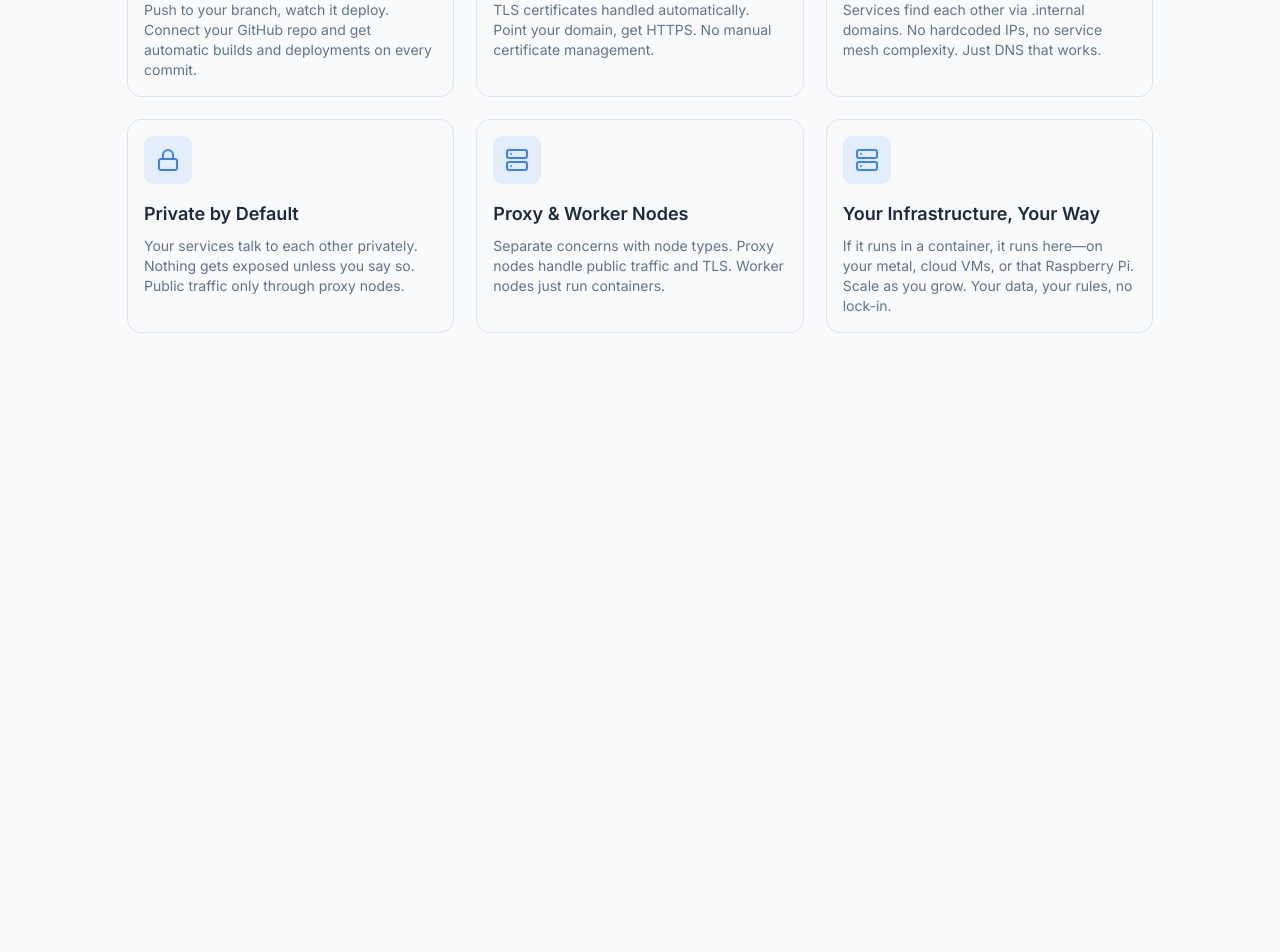
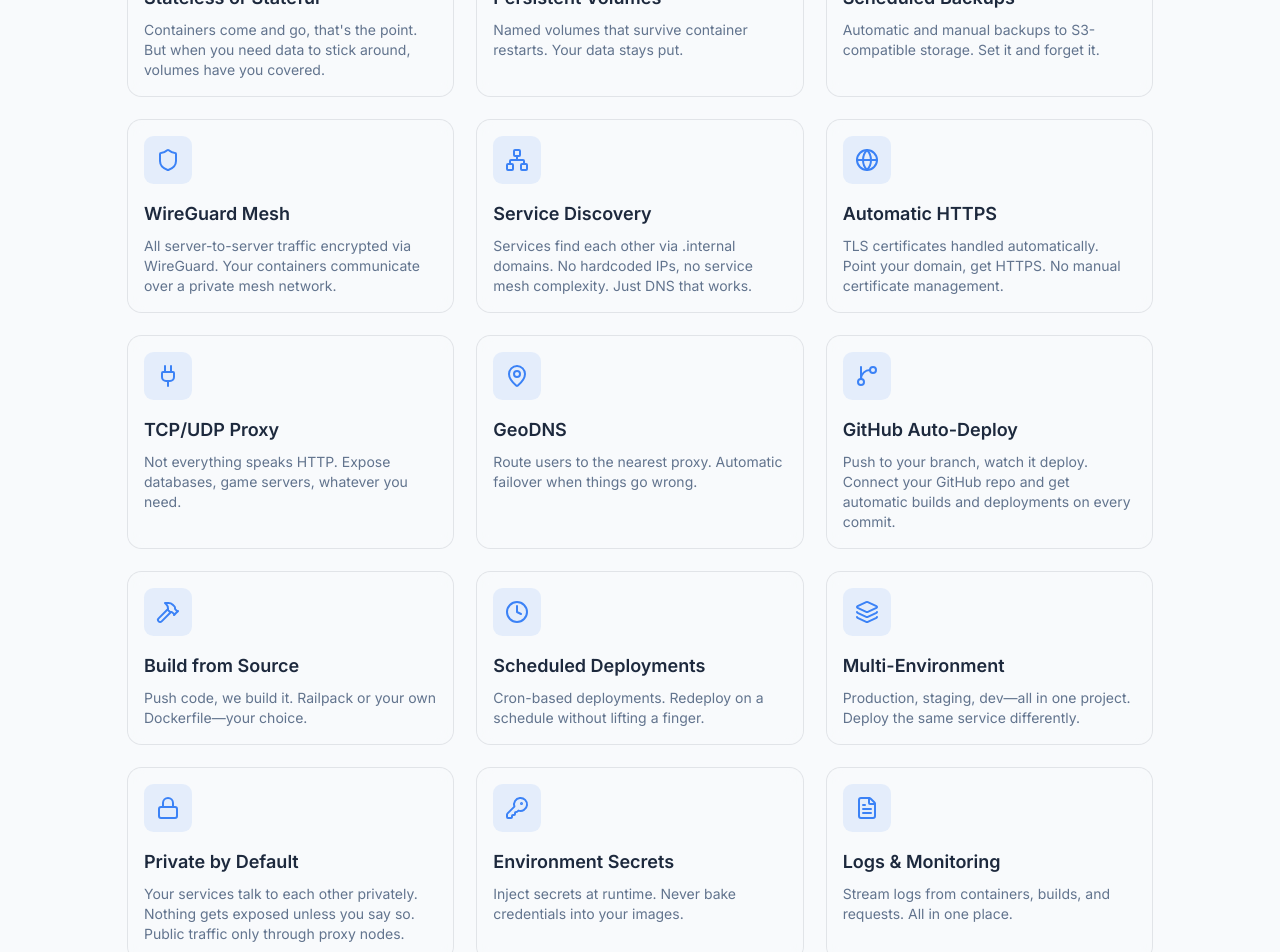
Before and after one commit to techulus/cloud, a Next.js app in the folder web/: page / in a window 1280 px wide. Shown: the part 920-1872 px from the top of the page. Before the commit the page ends 1348 px from the top, so only its background shows below. Built offline with nearby package versions, Linux system fonts and the light colour scheme; what @bprogress/next would draw is missing.

Commit message:
Update dashboard and landing page

```diff
--- a/web/app/api/servers/route.ts
+++ b/web/app/api/servers/route.ts
@@ -36,6 +36,10 @@ export async function GET(request: Request) {
 			wireguardIp: servers.wireguardIp,
 			publicIp: servers.publicIp,
 			isProxy: servers.isProxy,
+			resourcesCpu: servers.resourcesCpu,
+			resourcesMemory: servers.resourcesMemory,
+			resourcesDisk: servers.resourcesDisk,
+			meta: servers.meta,
 		})
 		.from(servers);
 
--- a/web/app/page.tsx
+++ b/web/app/page.tsx
@@ -1,11 +1,19 @@
 import {
 	Book,
 	Box,
+	Clock,
+	FileText,
 	Github,
 	GitBranch,
 	Globe,
+	HardDrive,
+	Hammer,
+	KeyRound,
+	Layers,
 	Lock,
+	MapPin,
 	Network,
+	Plug,
 	Server,
 	Shield,
 } from "lucide-react";
@@ -53,21 +61,6 @@ export default function Page() {
 					<Card className="border-0 bg-card/50 backdrop-blur">
 						<CardContent>
 							<div className="mb-4 flex h-12 w-12 items-center justify-center rounded-lg bg-primary/10">
-								<Box className="h-6 w-6 text-primary" />
-							</div>
-							<h3 className="text-lg font-semibold mb-2">
-								Stateless or Stateful
-							</h3>
-							<p className="text-muted-foreground text-sm">
-								Containers come and go, that's the point. But when you need data
-								to stick around, volumes have you covered.
-							</p>
-						</CardContent>
-					</Card>
-
-					<Card className="border-0 bg-card/50 backdrop-blur">
-						<CardContent>
-							<div className="mb-4 flex h-12 w-12 items-center justify-center rounded-lg bg-primary/10">
 								<Server className="h-6 w-6 text-primary" />
 							</div>
 							<h3 className="text-lg font-semibold mb-2">Machines are Peers</h3>
@@ -75,71 +68,6 @@ export default function Page() {
 								No master nodes, no single points of failure. Every machine
 								pulls its weight equally. One goes down? The others pick up the
 								slack.
-							</p>
-						</CardContent>
-					</Card>
-
-					<Card className="border-0 bg-card/50 backdrop-blur">
-						<CardContent>
-							<div className="mb-4 flex h-12 w-12 items-center justify-center rounded-lg bg-primary/10">
-								<Shield className="h-6 w-6 text-primary" />
-							</div>
-							<h3 className="text-lg font-semibold mb-2">WireGuard Mesh</h3>
-							<p className="text-muted-foreground text-sm">
-								All server-to-server traffic encrypted via WireGuard. Your
-								containers communicate over a private mesh network.
-							</p>
-						</CardContent>
-					</Card>
-
-					<Card className="border-0 bg-card/50 backdrop-blur">
-						<CardContent>
-							<div className="mb-4 flex h-12 w-12 items-center justify-center rounded-lg bg-primary/10">
-								<GitBranch className="h-6 w-6 text-primary" />
-							</div>
-							<h3 className="text-lg font-semibold mb-2">GitHub Auto-Deploy</h3>
-							<p className="text-muted-foreground text-sm">
-								Push to your branch, watch it deploy. Connect your GitHub repo
-								and get automatic builds and deployments on every commit.
-							</p>
-						</CardContent>
-					</Card>
-
-					<Card className="border-0 bg-card/50 backdrop-blur">
-						<CardContent>
-							<div className="mb-4 flex h-12 w-12 items-center justify-center rounded-lg bg-primary/10">
-								<Globe className="h-6 w-6 text-primary" />
-							</div>
-							<h3 className="text-lg font-semibold mb-2">Automatic HTTPS</h3>
-							<p className="text-muted-foreground text-sm">
-								TLS certificates handled automatically. Point your domain, get
-								HTTPS. No manual certificate management.
-							</p>
-						</CardContent>
-					</Card>
-
-					<Card className="border-0 bg-card/50 backdrop-blur">
-						<CardContent>
-							<div className="mb-4 flex h-12 w-12 items-center justify-center rounded-lg bg-primary/10">
-								<Network className="h-6 w-6 text-primary" />
-							</div>
-							<h3 className="text-lg font-semibold mb-2">Service Discovery</h3>
-							<p className="text-muted-foreground text-sm">
-								Services find each other via .internal domains. No hardcoded
-								IPs, no service mesh complexity. Just DNS that works.
-							</p>
-						</CardContent>
-					</Card>
-
-					<Card className="border-0 bg-card/50 backdrop-blur">
-						<CardContent>
-							<div className="mb-4 flex h-12 w-12 items-center justify-center rounded-lg bg-primary/10">
-								<Lock className="h-6 w-6 text-primary" />
-							</div>
-							<h3 className="text-lg font-semibold mb-2">Private by Default</h3>
-							<p className="text-muted-foreground text-sm">
-								Your services talk to each other privately. Nothing gets exposed
-								unless you say so. Public traffic only through proxy nodes.
 							</p>
 						</CardContent>
 					</Card>
@@ -174,6 +102,205 @@ export default function Page() {
 							</p>
 						</CardContent>
 					</Card>
+
+					<Card className="border-0 bg-card/50 backdrop-blur">
+						<CardContent>
+							<div className="mb-4 flex h-12 w-12 items-center justify-center rounded-lg bg-primary/10">
+								<Box className="h-6 w-6 text-primary" />
+							</div>
+							<h3 className="text-lg font-semibold mb-2">
+								Stateless or Stateful
+							</h3>
+							<p className="text-muted-foreground text-sm">
+								Containers come and go, that's the point. But when you need data
+								to stick around, volumes have you covered.
+							</p>
+						</CardContent>
+					</Card>
+
+					<Card className="border-0 bg-card/50 backdrop-blur">
+						<CardContent>
+							<div className="mb-4 flex h-12 w-12 items-center justify-center rounded-lg bg-primary/10">
+								<HardDrive className="h-6 w-6 text-primary" />
+							</div>
+							<h3 className="text-lg font-semibold mb-2">Persistent Volumes</h3>
+							<p className="text-muted-foreground text-sm">
+								Named volumes that survive container restarts. Your data stays
+								put.
+							</p>
+						</CardContent>
+					</Card>
+
+					<Card className="border-0 bg-card/50 backdrop-blur">
+						<CardContent>
+							<div className="mb-4 flex h-12 w-12 items-center justify-center rounded-lg bg-primary/10">
+								<HardDrive className="h-6 w-6 text-primary" />
+							</div>
+							<h3 className="text-lg font-semibold mb-2">Scheduled Backups</h3>
+							<p className="text-muted-foreground text-sm">
+								Automatic and manual backups to S3-compatible storage. Set it
+								and forget it.
+							</p>
+						</CardContent>
+					</Card>
+
+					<Card className="border-0 bg-card/50 backdrop-blur">
+						<CardContent>
+							<div className="mb-4 flex h-12 w-12 items-center justify-center rounded-lg bg-primary/10">
+								<Shield className="h-6 w-6 text-primary" />
+							</div>
+							<h3 className="text-lg font-semibold mb-2">WireGuard Mesh</h3>
+							<p className="text-muted-foreground text-sm">
+								All server-to-server traffic encrypted via WireGuard. Your
+								containers communicate over a private mesh network.
+							</p>
+						</CardContent>
+					</Card>
+
+					<Card className="border-0 bg-card/50 backdrop-blur">
+						<CardContent>
+							<div className="mb-4 flex h-12 w-12 items-center justify-center rounded-lg bg-primary/10">
+								<Network className="h-6 w-6 text-primary" />
+							</div>
+							<h3 className="text-lg font-semibold mb-2">Service Discovery</h3>
+							<p className="text-muted-foreground text-sm">
+								Services find each other via .internal domains. No hardcoded
+								IPs, no service mesh complexity. Just DNS that works.
+							</p>
+						</CardContent>
+					</Card>
+
+					<Card className="border-0 bg-card/50 backdrop-blur">
+						<CardContent>
+							<div className="mb-4 flex h-12 w-12 items-center justify-center rounded-lg bg-primary/10">
+								<Globe className="h-6 w-6 text-primary" />
+							</div>
+							<h3 className="text-lg font-semibold mb-2">Automatic HTTPS</h3>
+							<p className="text-muted-foreground text-sm">
+								TLS certificates handled automatically. Point your domain, get
+								HTTPS. No manual certificate management.
+							</p>
+						</CardContent>
+					</Card>
+
+					<Card className="border-0 bg-card/50 backdrop-blur">
+						<CardContent>
+							<div className="mb-4 flex h-12 w-12 items-center justify-center rounded-lg bg-primary/10">
+								<Plug className="h-6 w-6 text-primary" />
+							</div>
+							<h3 className="text-lg font-semibold mb-2">TCP/UDP Proxy</h3>
+							<p className="text-muted-foreground text-sm">
+								Not everything speaks HTTP. Expose databases, game servers,
+								whatever you need.
+							</p>
+						</CardContent>
+					</Card>
+
+					<Card className="border-0 bg-card/50 backdrop-blur">
+						<CardContent>
+							<div className="mb-4 flex h-12 w-12 items-center justify-center rounded-lg bg-primary/10">
+								<MapPin className="h-6 w-6 text-primary" />
+							</div>
+							<h3 className="text-lg font-semibold mb-2">GeoDNS</h3>
+							<p className="text-muted-foreground text-sm">
+								Route users to the nearest proxy. Automatic failover when things
+								go wrong.
+							</p>
+						</CardContent>
+					</Card>
+
+					<Card className="border-0 bg-card/50 backdrop-blur">
+						<CardContent>
+							<div className="mb-4 flex h-12 w-12 items-center justify-center rounded-lg bg-primary/10">
+								<GitBranch className="h-6 w-6 text-primary" />
+							</div>
+							<h3 className="text-lg font-semibold mb-2">GitHub Auto-Deploy</h3>
+							<p className="text-muted-foreground text-sm">
+								Push to your branch, watch it deploy. Connect your GitHub repo
+								and get automatic builds and deployments on every commit.
+							</p>
+						</CardContent>
+					</Card>
+
+					<Card className="border-0 bg-card/50 backdrop-blur">
+						<CardContent>
+							<div className="mb-4 flex h-12 w-12 items-center justify-center rounded-lg bg-primary/10">
+								<Hammer className="h-6 w-6 text-primary" />
+							</div>
+							<h3 className="text-lg font-semibold mb-2">Build from Source</h3>
+							<p className="text-muted-foreground text-sm">
+								Push code, we build it. Railpack or your own Dockerfile—your
+								choice.
+							</p>
+						</CardContent>
+					</Card>
+
+					<Card className="border-0 bg-card/50 backdrop-blur">
+						<CardContent>
+							<div className="mb-4 flex h-12 w-12 items-center justify-center rounded-lg bg-primary/10">
+								<Clock className="h-6 w-6 text-primary" />
+							</div>
+							<h3 className="text-lg font-semibold mb-2">
+								Scheduled Deployments
+							</h3>
+							<p className="text-muted-foreground text-sm">
+								Cron-based deployments. Redeploy on a schedule without lifting a
+								finger.
+							</p>
+						</CardContent>
+					</Card>
+
+					<Card className="border-0 bg-card/50 backdrop-blur">
+						<CardContent>
+							<div className="mb-4 flex h-12 w-12 items-center justify-center rounded-lg bg-primary/10">
+								<Layers className="h-6 w-6 text-primary" />
+							</div>
+							<h3 className="text-lg font-semibold mb-2">Multi-Environment</h3>
+							<p className="text-muted-foreground text-sm">
+								Production, staging, dev—all in one project. Deploy the same
+								service differently.
+							</p>
+						</CardContent>
+					</Card>
+
+					<Card className="border-0 bg-card/50 backdrop-blur">
+						<CardContent>
+							<div className="mb-4 flex h-12 w-12 items-center justify-center rounded-lg bg-primary/10">
+								<Lock className="h-6 w-6 text-primary" />
+							</div>
+							<h3 className="text-lg font-semibold mb-2">Private by Default</h3>
+							<p className="text-muted-foreground text-sm">
+								Your services talk to each other privately. Nothing gets exposed
+								unless you say so. Public traffic only through proxy nodes.
+							</p>
+						</CardContent>
+					</Card>
+
+					<Card className="border-0 bg-card/50 backdrop-blur">
+						<CardContent>
+							<div className="mb-4 flex h-12 w-12 items-center justify-center rounded-lg bg-primary/10">
+								<KeyRound className="h-6 w-6 text-primary" />
+							</div>
+							<h3 className="text-lg font-semibold mb-2">Environment Secrets</h3>
+							<p className="text-muted-foreground text-sm">
+								Inject secrets at runtime. Never bake credentials into your
+								images.
+							</p>
+						</CardContent>
+					</Card>
+
+					<Card className="border-0 bg-card/50 backdrop-blur">
+						<CardContent>
+							<div className="mb-4 flex h-12 w-12 items-center justify-center rounded-lg bg-primary/10">
+								<FileText className="h-6 w-6 text-primary" />
+							</div>
+							<h3 className="text-lg font-semibold mb-2">Logs & Monitoring</h3>
+							<p className="text-muted-foreground text-sm">
+								Stream logs from containers, builds, and requests. All in one
+								place.
+							</p>
+						</CardContent>
+					</Card>
 				</div>
 			</div>
 		</div>
--- a/web/components/core/status-indicator.tsx
+++ b/web/components/core/status-indicator.tsx
@@ -32,9 +32,6 @@ export function StatusIndicator({ status }: { status: string }) {
 					className={`relative inline-flex rounded-full h-2 w-2 ${color.dot}`}
 				/>
 			</span>
-			<span className={`text-xs font-medium capitalize ${color.text}`}>
-				{status}
-			</span>
 		</div>
 	);
 }
```
Also changed, not shown: web/components/server/server-list.tsx (+44 -5 lines).
